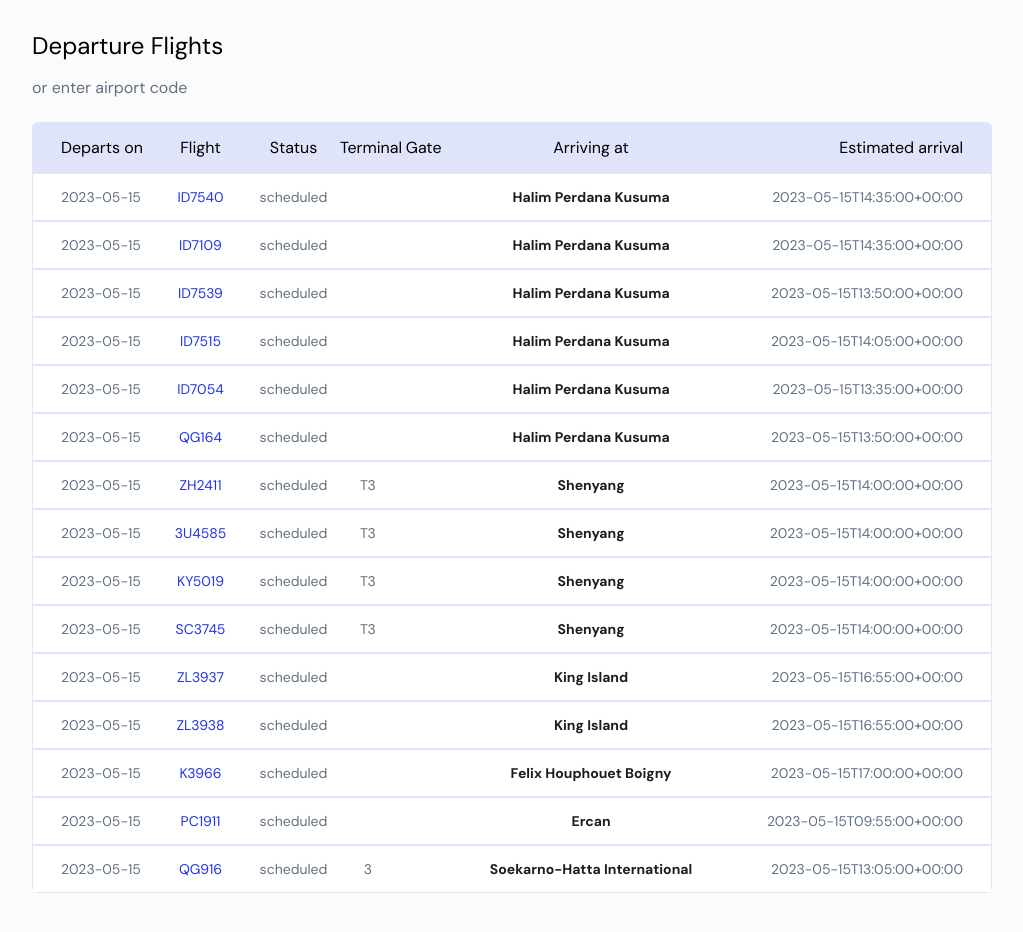
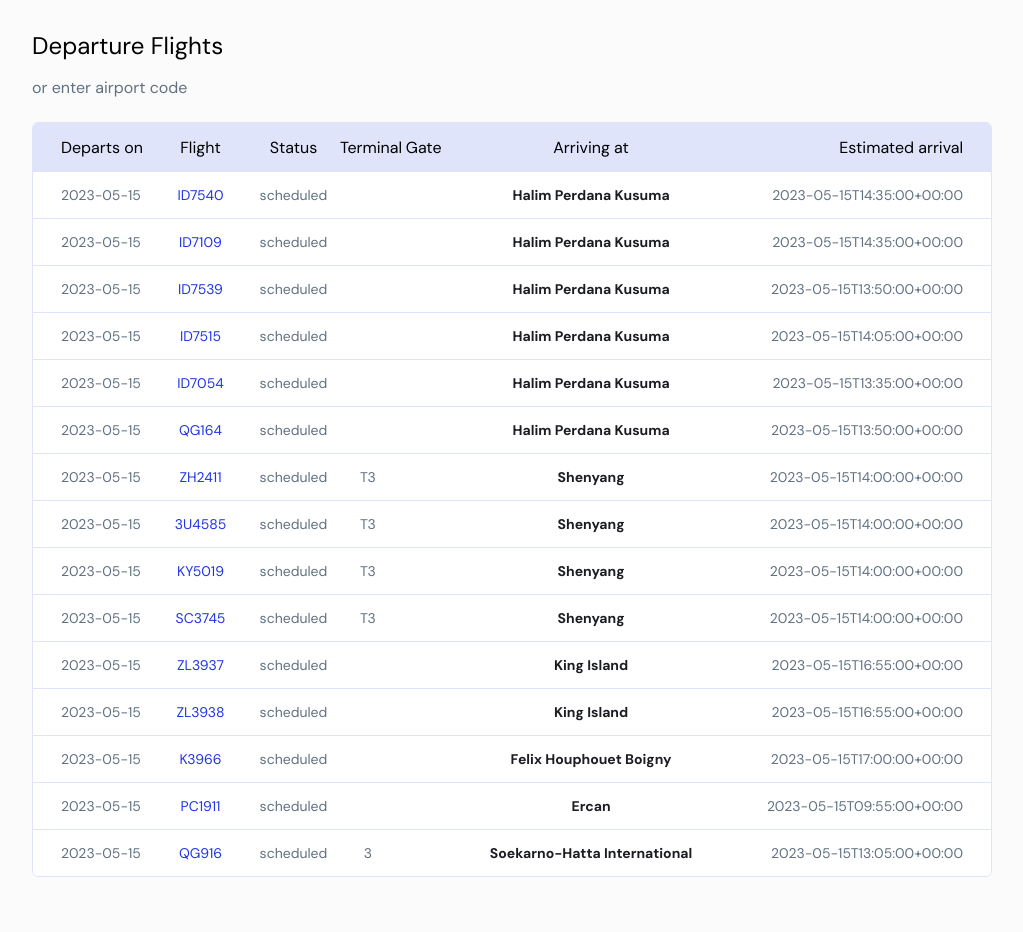
Before and after one commit to paugmnoz/flights-react, a React (Create React App) app: page / in a window 1280 px wide. Shown: the part 202-1134 px from the top of the page, without its empty margins (8-1031 px from the left). Before the commit the page ends 1095 px from the top, so only its background shows below. Built offline with nearby package versions, Linux system fonts and the light colour scheme; no server answers.

Commit message:
home styled

```diff
--- a/src/Home/Home.css
+++ b/src/Home/Home.css
@@ -26,7 +26,7 @@
   width: 100%;
   max-width: 1920px;
   margin: 0 auto;
-  padding: 20px 40px 0 40px;
+  padding: 20px 40px 80px 40px;
 }
 .home_content .search_bar {
   display: flex;
@@ -41,6 +41,7 @@ ul {
   width: 80%;
   border-radius: 6px;
   overflow: hidden;
+  border: 1px solid #DFE4FB;
 }
 ul .listHeader {
   width: 100%;
@@ -48,7 +49,6 @@ ul .listHeader {
   flex-direction: row;
   justify-content: space-between;
   padding: 14px 28px;
-  border: 1px solid #DFE4FB;
   background-color: #DFE4FB;
 }
 ul .listHeader p {
@@ -75,7 +75,7 @@ ul .departureItem {
   flex-direction: row;
   justify-content: space-between;
   padding: 14px 28px;
-  border: 1px solid #DFE4FB;
+  border-bottom: 1px solid #DFE4FB;
   background-color: #ffffff;
 }
 ul .departureItem:hover {
@@ -106,4 +106,7 @@ ul .departureItem p:nth-child(6) {
 ul .departureItem p:nth-child(7) {
   width: 250px;
   text-align: right;
+}
+ul .departureItem:last-child {
+  border-bottom: 0 solid;
 }/*# sourceMappingURL=Home.css.map */
--- a/src/Home/Home.scss
+++ b/src/Home/Home.scss
@@ -27,8 +27,7 @@
     width: 100%;
     max-width: 1920px;
     margin: 0 auto;
-    padding: 20px 40px 0 40px;
-
+    padding: 20px 40px 80px 40px;
     .search_bar {
         display: flex;
         flex-direction: row;
@@ -43,13 +42,13 @@ ul {
     width: 80%;
     border-radius: 6px;
     overflow: hidden;
+    border: 1px solid $light_blue_01;
     .listHeader {
         width: 100%;
         display: flex;
         flex-direction: row;
         justify-content: space-between;
         padding: 14px 28px;
-        border: 1px solid $light_blue_01;
         background-color: $light_blue_01;
         p {
             min-width: 50px;
@@ -78,7 +77,7 @@ ul {
         flex-direction: row;
         justify-content: space-between;
         padding: 14px 28px;
-        border: 1px solid $light_blue_01;
+        border-bottom: 1px solid $light_blue_01;
         background-color: $white;
         &:hover {
             cursor: default;
@@ -110,5 +109,9 @@ ul {
                 text-align: right;
             }
         }
+        &:last-child{
+            border-bottom: 0 solid ;
+
+        }
     }
 }
```
Also changed, not shown: 1 other file (tests, documents, lock files or other folders).
